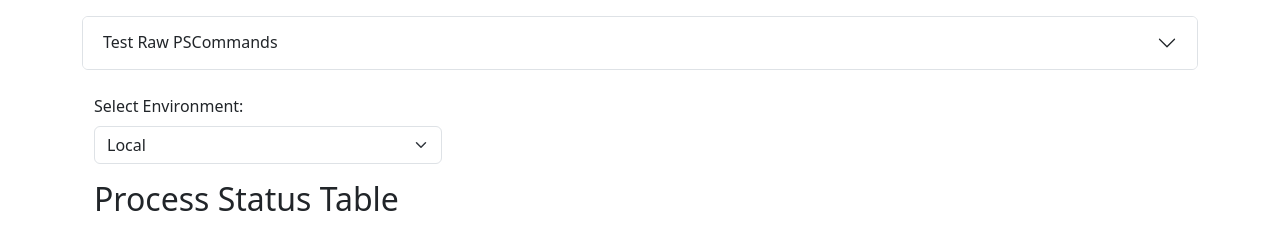
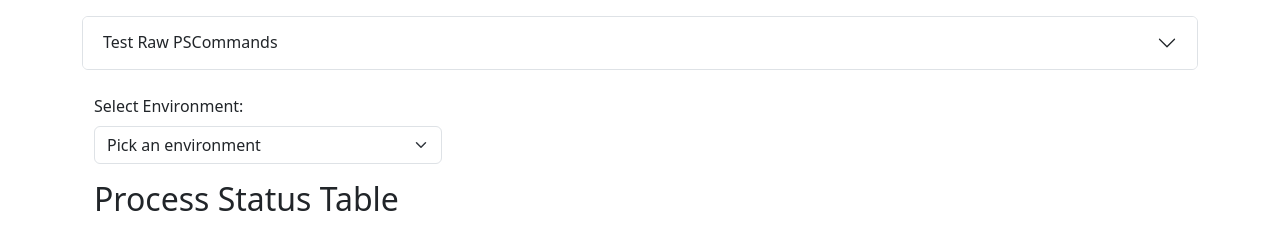
Before and after one commit to samwow13/devopsNewEAPService, a Flask app: page /landing in a window 1280 px wide. Shown: the part 56-282 px from the top of the page. Run offline with Flask 3, Linux system fonts and the light colour scheme; the visitor is signed in with stand-in values (Sample User, id 1).

Commit message:
Updated dropdown list names

```diff
--- a/templates/landing.html
+++ b/templates/landing.html
@@ -75,9 +75,10 @@
                 <div class="col-md-4">
                     <label for="environmentSelect" class="form-label">Select Environment:</label>
                     <select class="form-select" id="environmentSelect">
-                        <option value="Local" selected>Local</option>
-                        <option value="Prod 1">Prod 1</option>
-                        <option value="Prod 2">Prod 2</option>
+                        <option value="Local" selected>Pick an environment</option>
+                        <option value="Local">Local</option>
+                        <option value="Prod 1">Prod Server 92</option>
+                        <option value="Prod 2">Prod Server 94</option>
                     </select>
                 </div>
             </div>
```
